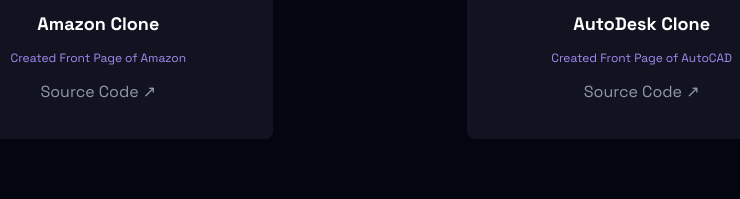
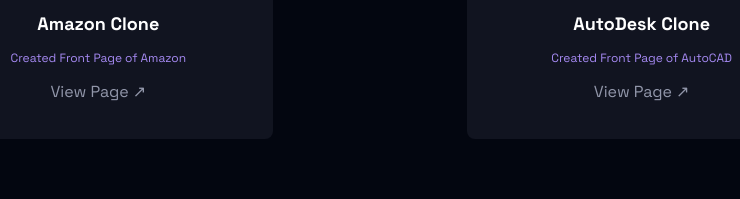
Before and after one commit to ashwin-kumbhkar/portfolio2, a plain HTML site: page index.html in a window 1280 px wide. Shown: the part 2561-2760 px from the top of the page, 270-1010 px from the left. Drawn offline with nearby package versions, Linux system fonts and the light colour scheme.

Commit message:
Update index.html

```diff
--- a/index.html
+++ b/index.html
@@ -145,7 +145,7 @@
                 <div id="logo">æ</div>
                 <div id="tech">Amazon Clone</div>
                 <div id="line">Created Front Page of Amazon</div>
-                <a href="https://ashwin-kumbhkar.github.io/amazon/">Source Code ↗</a>
+                <a href="https://ashwin-kumbhkar.github.io/amazon/">View Page ↗</a>
             </div>
             <div id="bl2">
                 <div class="sb1">
@@ -154,7 +154,7 @@
                 <div id="logo">Ü</div>
                 <div id="tech">AutoDesk Clone</div>
                 <div id="line">Created Front Page of AutoCAD</div>
-                <a href="https://ashwin-kumbhkar.github.io/autocad/">Source Code ↗</a>
+                <a href="https://ashwin-kumbhkar.github.io/autocad/">View Page ↗</a>
             </div>
 
         </div>
```
